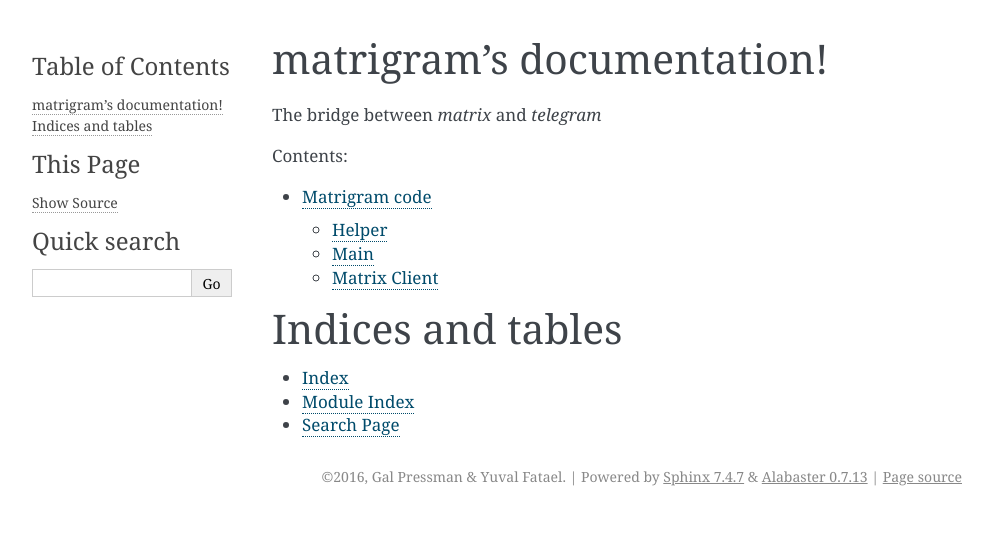
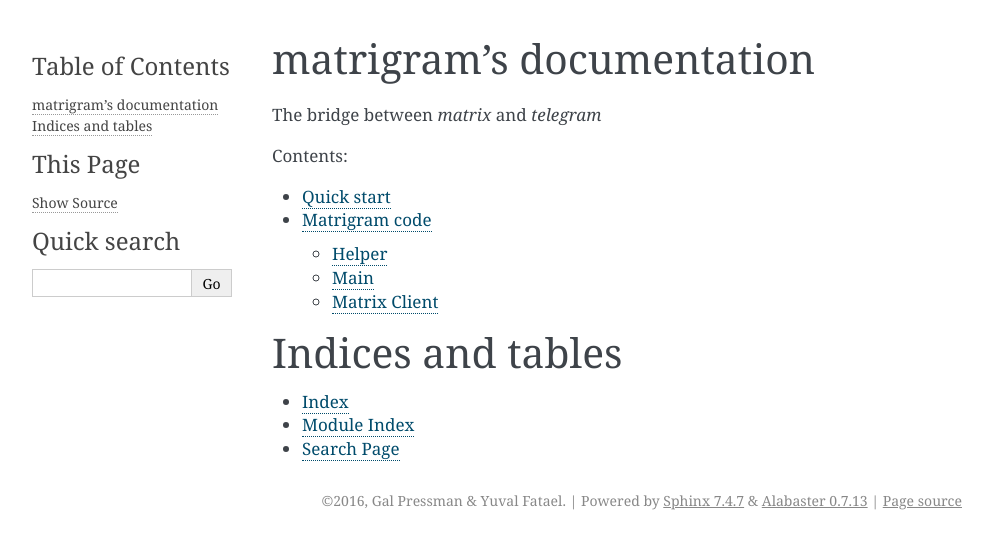
Before and after one commit to galpressman/matrigram, a Sphinx documentation site: the page built from docs/index.rst, in a window 1280 px wide. Shown: the top 549 px of the page, without its empty margins (148-1141 px from the left). Built offline with Sphinx 7.4.7, drawn with Linux system fonts in a browser that asks for light colours.

```diff
--- a/docs/code.rst
+++ b/docs/code.rst
@@ -3,19 +3,19 @@ Matrigram code
 
 Helper
 ^^^^^^
-.. automodule:: helper
+.. automodule:: matrigram.helper
    :members:
 
 Main
 ^^^^
-.. automodule:: matrigram_main
+.. automodule:: matrigram.matrigram_main
 .. autoclass:: Matrigram
    :members:
    :undoc-members:
 
 Matrix Client
 ^^^^^^^^^^^^^
-.. automodule:: mc
+.. automodule:: matrigram.mc
 .. autoclass:: MC
    :members:
    :undoc-members:
--- a/docs/index.rst
+++ b/docs/index.rst
@@ -3,8 +3,8 @@
    You can adapt this file completely to your liking, but it should at least
    contain the root `toctree` directive.
 
-matrigram's documentation!
-==========================
+matrigram's documentation
+=========================
 
 The bridge between *matrix* and *telegram*
 
```
Also changed, not shown: other parts of docs/index.rst (+1 -0 lines), docs/quickstart.rst (added, +12 -0 lines).
